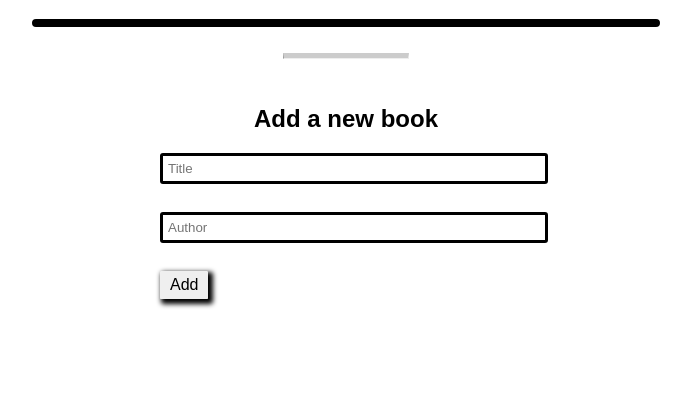
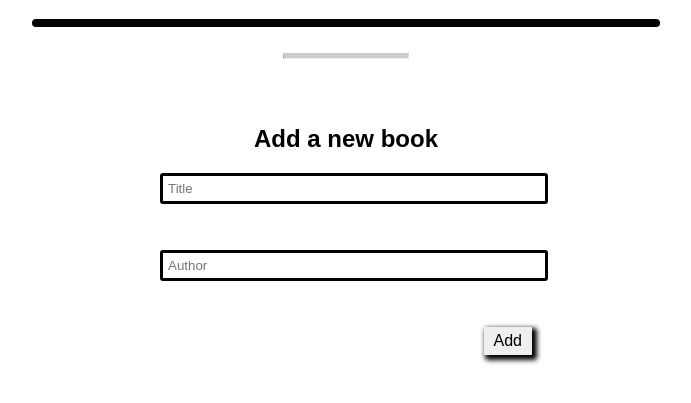
Before and after one commit to kamranasif506/Awesome-books, a website: page index.html in a window 1280 px wide. Shown: the part 81-484 px from the top of the page, without its empty margins (294-985 px from the left). Drawn offline with Linux system fonts and the light colour scheme.

Commit message:
Add somr style for btn

```diff
--- a/style.css
+++ b/style.css
@@ -53,6 +53,9 @@ h1 {
 }
 
 .form-fields {
+  display: flex;
+  flex-direction: column;
+  justify-content: end;
   max-width: 30%;
   margin: 20px auto;
 }
@@ -76,3 +79,7 @@ input[type="text"] {
 .add:hover {
   background-color: #cccccc;
 }
+
+.add {
+  margin-left: auto;
+}
```
